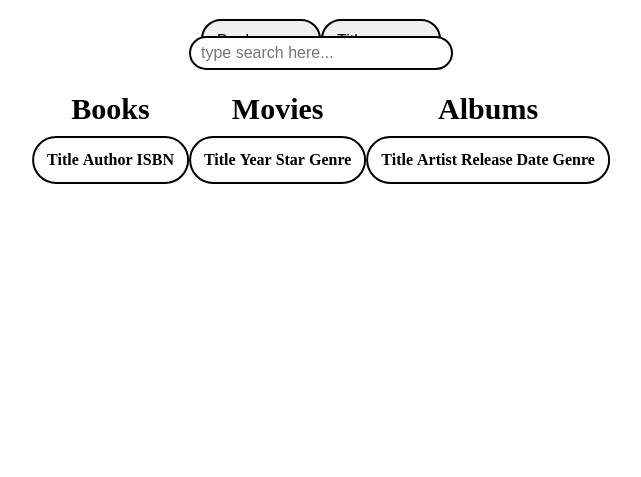
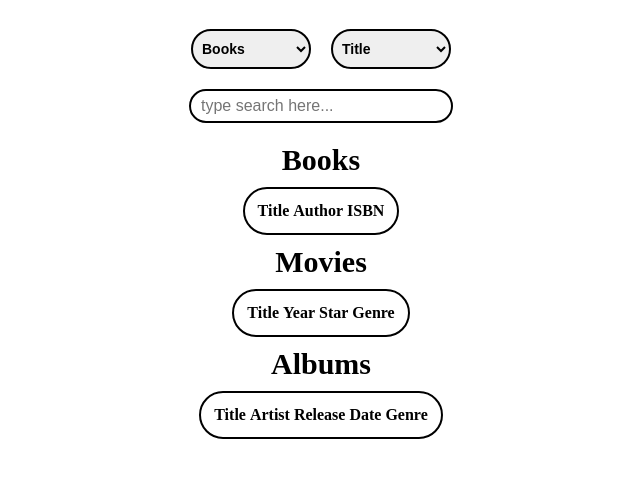
Before and after one commit to matthewkayin/cs665, a website: page index.html in a window 1280 px wide. Shown: the part 187-664 px from the top of the page, without its empty margins (319-960 px from the left). Drawn offline with Linux system fonts and the light colour scheme.

Commit message:
update cosmetics

```diff
--- a/index.css
+++ b/index.css
@@ -29,20 +29,24 @@ h1{
 	text-align: center;
 }
 
+select{
+    margin: 10px;
+}
+
 .search{
     display: flex;
     align-items: center;
     justify-content: center;
 }
 
-
 #searchFor, #searchBy{
     width: 120px;
     height: 40px;
-    font-size: 16px;
+    font-size: 14px;
+    font-weight: bold;
     border-radius: 25px;
     border: 2px solid black;
-    padding: 10px;
+    padding: 5px;
 }
 
 input[type=text]
@@ -58,20 +62,6 @@ input[type=text]
 
 .searchBox{
     padding: 10px;
-    position: absolute;
-    top: 30%;
-    left: 50%;
-    margin-right: -50%;
-    transform: translate(-50%, -50%)
-}
-
-.results{
-    padding: 10px;
-    position: absolute;
-    top: 40%;
-    left: 50%;
-    margin-right: -50%;
-    transform: translate(-50%, -50%)
 }
 
 #books, #movies, #albums{
@@ -80,7 +70,7 @@ input[type=text]
     padding: 10px;
     font-size: 16px;
     background-color: white;
-    float: left;
+    margin: 0 auto;
 }
 
 caption{
--- a/index.html
+++ b/index.html
@@ -26,7 +26,7 @@
                     <option value="Author">Author</option>"
                 </select>
             </div>
-        <div class="searchBox">
+        <div class="searchBox" align="center">
             <input type="text" id="results" placeholder="type search here..." oninput="testBooks()">
         </div>
         <div class="results">
```
